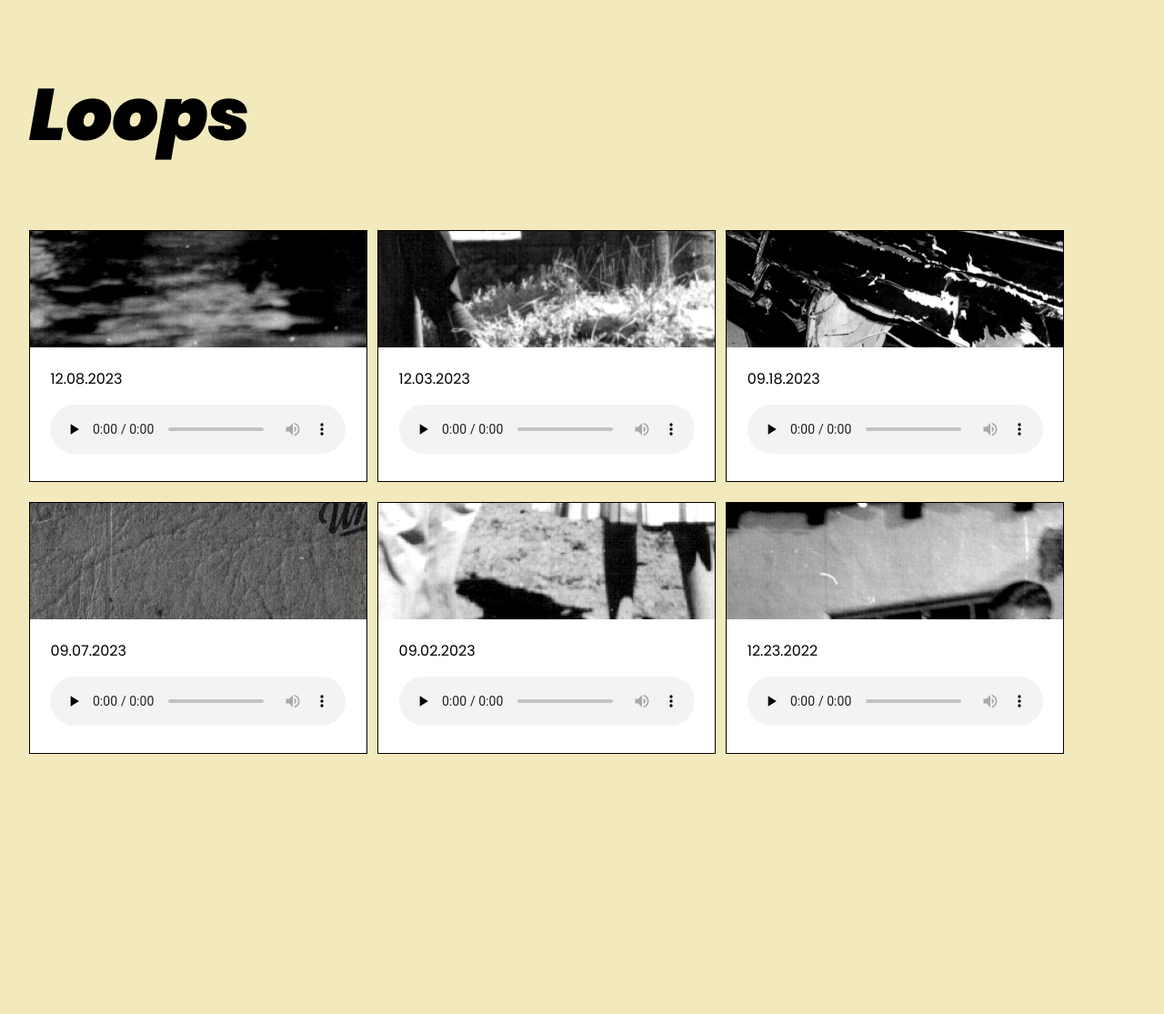
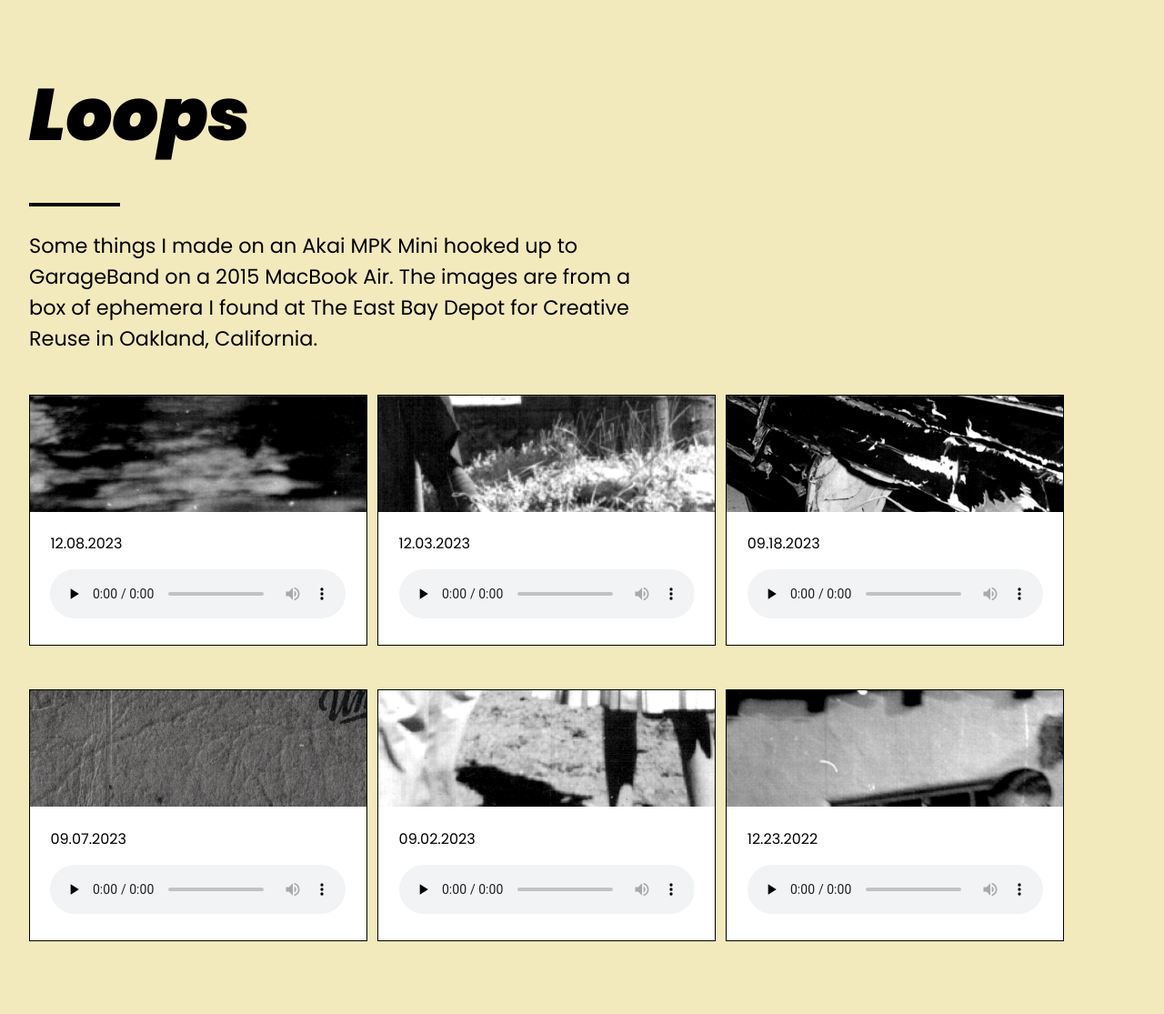
Before and after one commit to mattdavidlucas/mattdavidlucas.github.io, a Jekyll site: the page built from loops.html, in a window 1280 px wide. Shown: the whole page at 91% size. Built offline with Jekyll 4.4.1, drawn with Linux system fonts in a browser that asks for light colours; before the commit the page ends 900 px from its top, so only the background shows below that.

Commit message:
Add page intro

```diff
--- a/_sass/_loops.scss
+++ b/_sass/_loops.scss
@@ -22,6 +22,30 @@ h1 {
 
     @media only screen and (min-width: 760px) {
         font-size: 5em;
+    }
+}
+
+header {
+    p {
+        position: relative;
+        @media only screen and (min-width: 760px) {
+            font-size: 1.4em;
+            margin-bottom: 2em;
+            width: 60%;
+        }
+
+        &::before {
+            background-color: #000;
+            content: '';
+            position: absolute;
+            width: 100px;
+            height: 4px;
+            top: -20px;
+
+            @media only screen and (min-width: 760px) {
+                top: -30px;
+            }
+        }
     }
 }
 
@@ -52,6 +76,7 @@ figure {
     @media only screen and (min-width: 760px) {
         flex: 0 1 fluid-div(320,1000);
         margin-right: 1%;
+        margin-bottom: 3em;
     }
 
     div {
--- a/loops.html
+++ b/loops.html
@@ -6,6 +6,8 @@ permalink: /loops/
 <section class="container">
     <header>
         <h1>Loops</h1>
+
+        <p>Some things I made on an Akai MPK Mini hooked up to GarageBand on a 2015 MacBook Air. The images are from a box of ephemera I found at The East Bay Depot for Creative Reuse in Oakland, California.</p>
     </header>
 
     <section class="loop-cards">
```
